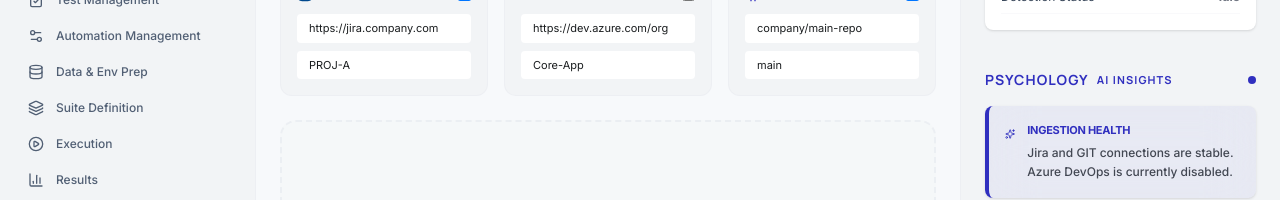
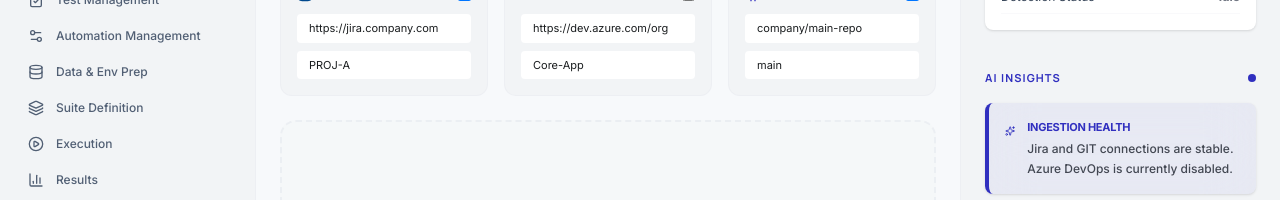
Before and after one commit to himanshuparihar31415/regression_p, a React (Vite) app: page / in a window 1280 px wide. Shown: the part 187-387 px from the top of the page. Built offline with nearby package versions, Linux system fonts and the light colour scheme.

Commit message:
Remove psychology icon from UI in ChangeSignal and TestDataPlanning screens
https://claude.ai/code/session_01N2NM3ZJxfBwBowTbyfE8Uc

```diff
--- a/src/screens/ChangeSignal.tsx
+++ b/src/screens/ChangeSignal.tsx
@@ -302,7 +302,6 @@ export const ChangeSignal = () => {
         <div className="flex-1 flex flex-col pt-4">
           <div className="flex items-center justify-between mb-4">
             <h3 className="text-[11px] font-headline font-bold text-tertiary uppercase tracking-widest flex items-center gap-2">
-              <span className="material-symbols-outlined text-sm">psychology</span>
               AI Insights
             </h3>
             <span className={`w-2 h-2 rounded-full bg-tertiary ${isDetecting ? 'animate-pulse' : ''}`}></span>
--- a/src/screens/TestDataPlanning.tsx
+++ b/src/screens/TestDataPlanning.tsx
@@ -135,7 +135,6 @@ export const TestDataPlanning = () => {
 
           <div className="bg-tertiary/5 backdrop-blur-xl border-l-4 border-tertiary rounded-xl p-5 flex flex-col gap-4">
             <div className="flex items-center gap-2 text-tertiary">
-              <span className="material-symbols-outlined text-lg">psychology</span>
               <h4 className="text-[11px] font-bold uppercase tracking-tight">AI Data Generation</h4>
             </div>
             <p className="text-xs text-on-surface-variant leading-relaxed">Detected missing scenarios for <span className="font-bold">International Wire Transfers</span>. AI can generate 50 synthetic records with valid SWIFT codes.</p>
```
